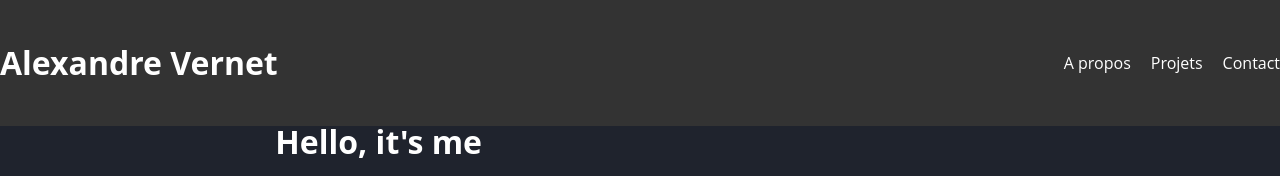
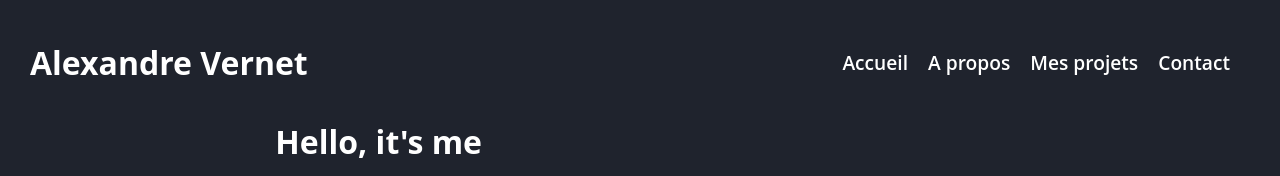
Before and after one commit to Alexandre-Vernet/portfolio, a React (Create React App) app: page / in a window 1280 px wide. Shown: the top 176 px of the page. Built offline with nearby package versions, Linux system fonts and the light colour scheme.

Commit message:
feat(header): Add style

```diff
--- a/src/Header/Header.js
+++ b/src/Header/Header.js
@@ -1,14 +1,35 @@
 import './Header.scss';
+import { useEffect, useState } from "react";
 
 const Header = () => {
+    const [scrollPosition, setScrollPosition] = useState(0);
+
+    useEffect(() => {
+        const handleScroll = () => {
+            const position = window.scrollY;
+            setScrollPosition(position);
+        };
+
+        window.addEventListener("scroll", handleScroll, { passive: true });
+
+        return () => {
+            window.removeEventListener("scroll", handleScroll);
+        };
+    }, []);
+
+    const headerStyle = {
+        backgroundColor: scrollPosition > 0 ? "#1c2029" : "transparent",
+    };
+
     return (
-        <header>
+        <header style={headerStyle}>
             <div className="container">
                 <h1>Alexandre Vernet</h1>
                 <nav>
                     <ul>
+                        <li><a href="#about">Accueil</a></li>
                         <li><a href="#about">A propos</a></li>
-                        <li><a href="#projects">Projets</a></li>
+                        <li><a href="#projects">Mes projets</a></li>
                         <li><a href="#contact">Contact</a></li>
                     </ul>
                 </nav>
--- a/src/Header/Header.scss
+++ b/src/Header/Header.scss
@@ -1,34 +1,41 @@
 $color_1: #fff;
-$background-color_1: #333;
 
 header {
-    background-color: $background-color_1;
     color: $color_1;
     padding: 20px 0;
     position: fixed;
     top: 0;
     left: 0;
     width: 100%;
+
     .container {
         display: flex;
         justify-content: space-between;
         align-items: center;
+        margin: 0 30px 0 30px;
     }
-}
+
     nav {
         ul {
             list-style: none;
             margin: 0;
+
             li {
                 display: inline-block;
                 margin-right: 20px;
-            &:last-child {
-                margin-right: 0;
-            }
+
                 a {
                     color: $color_1;
                     text-decoration: none;
+                    transition: all 0.2s ease;
+                    font-size: 1.2em;
+                    font-weight: 600;
+
+                    &:hover {
+                        color: #00eeff;
                     }
                 }
             }
         }
+    }
+}
```
Lines whose indentation alone changed are shown as unchanged.
